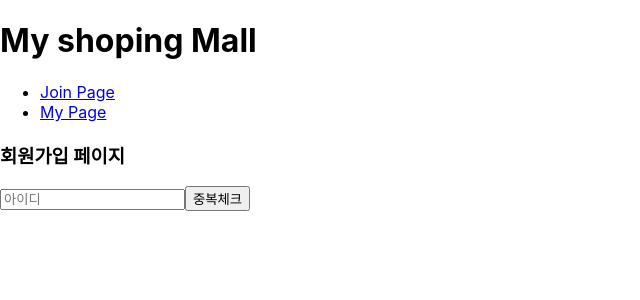
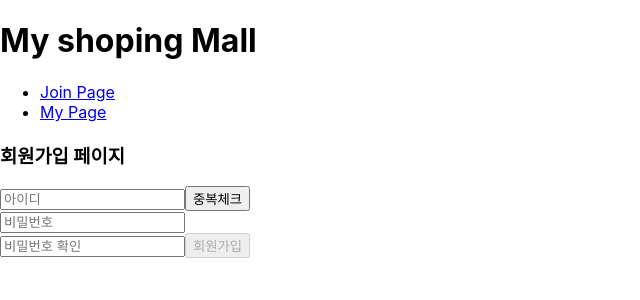
Before and after one commit to practice-server-side/Product-React, a React (Create React App) app: page /custPage in a window 1280 px wide. Shown: the top 300 px of the page, without its empty margins (0-640 px from the left). Built offline with nearby package versions, Linux system fonts and the light colour scheme.

Commit message:
회원 가입 API 연동

```diff
--- /dev/null
+++ b/src/api/cust/PostCustJoinResponse.ts
@@ -0,0 +1,11 @@
+import KotlinClient from "../KotlinClient";
+import {JoinFormRequest} from "@/page/Join.page";
+
+export type postCustJoinResponse = {
+    exists: boolean
+}
+
+export const postCustJoin = (joinFormRequest: JoinFormRequest) => {
+
+    return KotlinClient.post<postCustJoinResponse>('/api/noch/cust/join',joinFormRequest)
+}
--- a/src/page/Join.page.tsx
+++ b/src/page/Join.page.tsx
@@ -1,31 +1,103 @@
 import * as React from 'react';
 import {useState} from 'react';
 import {getCustLoginIdCheck} from "../api/cust/GetCustLoginIdCheck";
+import {postCustJoin} from "../api/cust/PostCustJoinResponse";
+
+export type JoinFormRequest = {
+    loginId: string,
+    loginPassword: string,
+    userName: string,
+    userPhone: string,
+}
 
 export const JoinPage = () => {
 
-    const [loginId, setLoginId] = useState('')
+    const [joinForm, setJoinForm] = useState({
+        loginId: '',
+        password: '',
+        passwordConfirm: ''
+    });
 
-    const handleValidateLoginId = (e: React.MouseEvent<HTMLInputElement>) => {
-        e.preventDefault()
+    const [loginIdValid, setLoginIdValid] = useState(false);
 
-        const custLoginIdCheck = getCustLoginIdCheck(loginId);
+    const handleLoginIdChange = (e: React.ChangeEvent<HTMLInputElement>) => {
+        setJoinForm(prev => ({ ...prev, loginId: e.target.value }));
+    };
 
-        if(custLoginIdCheck) {
-            alert("사용할 수 있는 아이디입니다!")
+    const handleValidateLoginId = async (e: React.MouseEvent<HTMLInputElement>) => {
+        e.preventDefault();
+
+        const res = await getCustLoginIdCheck(joinForm.loginId);
+        setLoginIdValid(!res.data.exists)
+
+        if(!res.data.exists) {
+            alert("사용할 수 있는 아이디입니다!");
         } else {
-            alert(loginId+"는 이미 사용중인 아이디 입니다!")
+            alert(joinForm.loginId + "는 이미 사용중인 아이디 입니다!");
         }
-    }
+    };
 
-    return <>
-        <h3>회원가입 페이지</h3>
-        <form>
-            <input placeholder='아이디' value={loginId} onChange={(e) => setLoginId(e.target.value)}/>
-            <input type='submit' onClick={handleValidateLoginId} value="중복체크"/>
-        </form>
+    const handlePasswordChange = (e: React.ChangeEvent<HTMLInputElement>) => {
+        setJoinForm(prev => ({ ...prev, password: e.target.value }));
+    };
 
-    </>
+    const handlePasswordConfirmChange = (e: React.ChangeEvent<HTMLInputElement>) => {
+        setJoinForm(prev => ({ ...prev, passwordConfirm: e.target.value }));
+    };
+
+    const handleJoin = () => {
+        if (joinForm.password !== joinForm.passwordConfirm) {
+            alert('비밀번호가 일치하지 않습니다.')
+        } else {
+            const res = postCustJoin({
+                loginId: joinForm.loginId,
+                loginPassword: joinForm.password,
+                userName: "성현",
+                userPhone: "01045839103",
+            });
+
+            console.log('res : ', res)
+        }
+
+    };
+
+    return (
+        <>
+            <h3>회원가입 페이지</h3>
+            <form>
+                <input
+                    placeholder='아이디'
+                    value={joinForm.loginId}
+                    onChange={handleLoginIdChange}
+                    disabled={loginIdValid}
+                />
+                <input
+                    type='button'
+                    onClick={handleValidateLoginId}
+                    value="중복체크"
+                    disabled={loginIdValid}
+                />
+                <br/>
+                <input
+                    placeholder='비밀번호'
+                    value={joinForm.password}
+                    onChange={handlePasswordChange}
+                />
+                <br/>
+                <input
+                    placeholder='비밀번호 확인'
+                    value={joinForm.passwordConfirm}
+                    onChange={handlePasswordConfirmChange}
+                />
+                <input
+                    type='button'
+                    onClick={handleJoin}
+                    value="회원가입"
+                    disabled={joinForm.password !== joinForm.passwordConfirm || !loginIdValid}
+                />
+            </form>
+        </>
+    );
 }
 
 export default JoinPage
```
